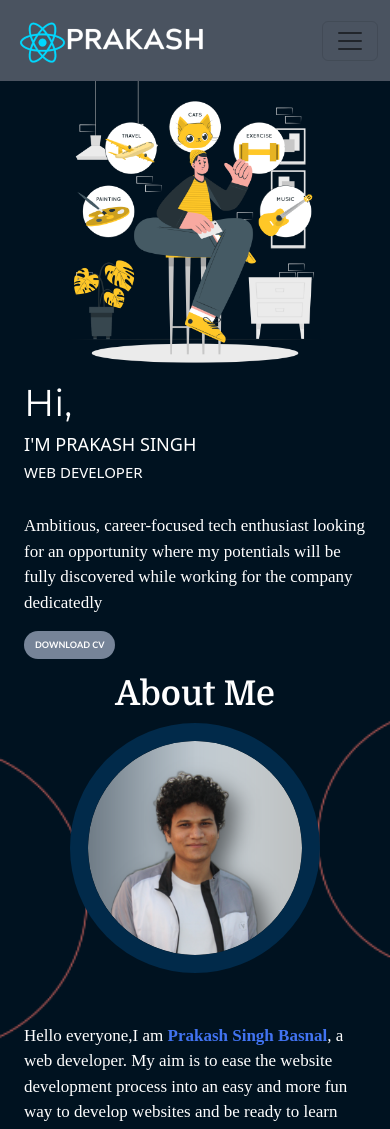
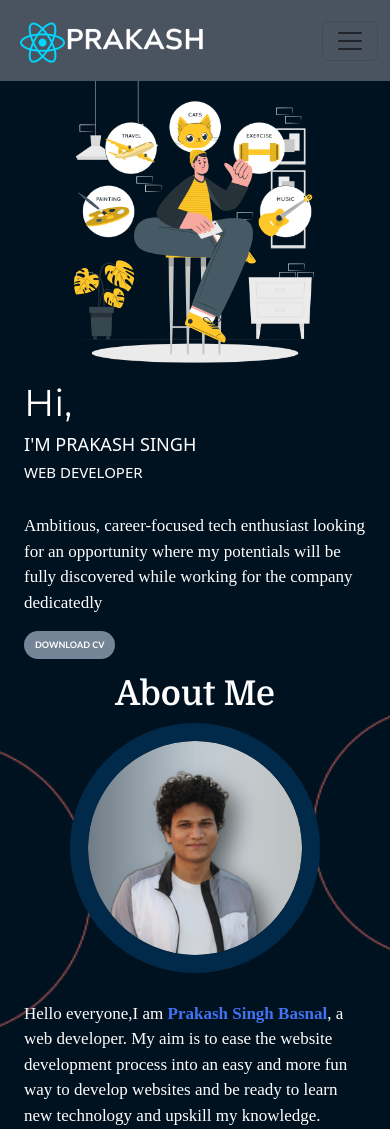
Before and after one commit to Prakash0Singh/Portfolio-Me, a React (Create React App) app: page / in a window 390 px wide. Shown: the top 1129 px of the page. Built offline with nearby package versions, Linux system fonts and the light colour scheme; a web font is replaced by a local one.

Commit message:
Update App.css

```diff
--- a/src/App.css
+++ b/src/App.css
@@ -169,9 +169,9 @@ width: 50%;
         padding-top: 0px;
     }
 
-    .about-img{
-        margin-bottom: 50px;
-    }
+    .about-img {
+    margin-bottom: 28px;
+}
     #about .info{
         padding-top: 15px;
     }
```
